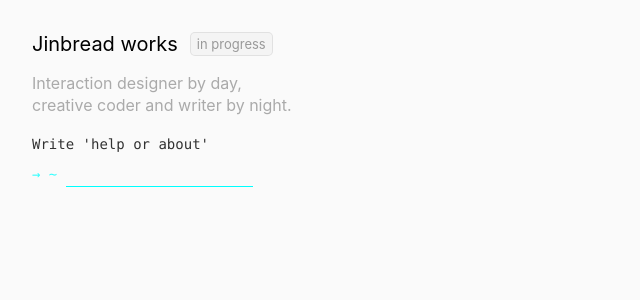
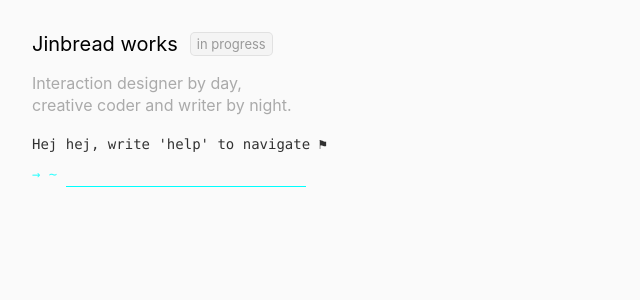
Before and after one commit to jinbread/sideways, a Next.js app: page / in a window 1280 px wide. Shown: the top 300 px of the page, without its empty margins (0-640 px from the left). Built offline with nearby package versions, Linux system fonts and the light colour scheme.

Commit message:
add help text

```diff
--- a/pages/index.js
+++ b/pages/index.js
@@ -4,10 +4,10 @@ import Image from 'next/image'
 import styles from '../styles/Home.module.css'
 
 export default function Home() {
-  const [content, setContent] = React.useState([`Write 'help or about'`])
+  const [content, setContent] = React.useState([`Hej hej, write 'help' to navigate ⚑`])
   const [command, setCommand] = React.useState('')
   const aboutJinbread = "Jinjae Lee is a senior product designer / product design lead at flex, a HR SaaS startup based in Seoul. He worked at Hyundai Motor Group, Above Agency as an interaction designer."
-  const helpText = ["→ about - summary of jinbread", "→ help - command list"]
+  const helpText = ["→ about - summary of jinjae", "→ help - command list", "→ cd location - move to specific folder"]
   const [path, setPath] = React.useState('~')
 
   return (
@@ -46,7 +46,7 @@ export default function Home() {
               setContent([...content, "→  " + path + " "+ command])
               setPath(command.split(' ')[1] + ' ')
             } else {
-              setContent([...content, `Command not found: ${command}`])
+              setContent([...content, `command not found: ${command}`])
             }
 
           // console.log(content)
--- a/styles/Home.module.css
+++ b/styles/Home.module.css
@@ -35,7 +35,7 @@
   border-bottom: 1px solid cyan;
   background: none;
   padding: 4px;
-
+  width: 240px;
 }
 
 .input:foucs {
```
